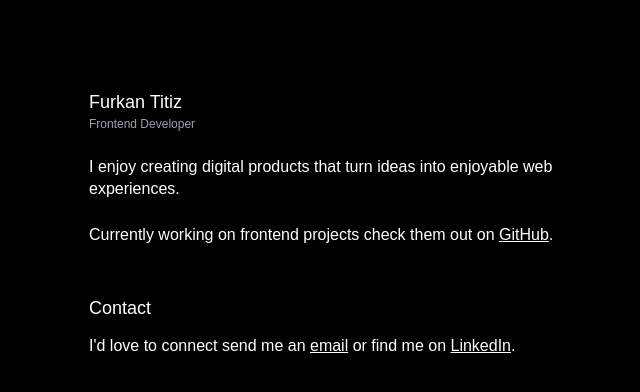
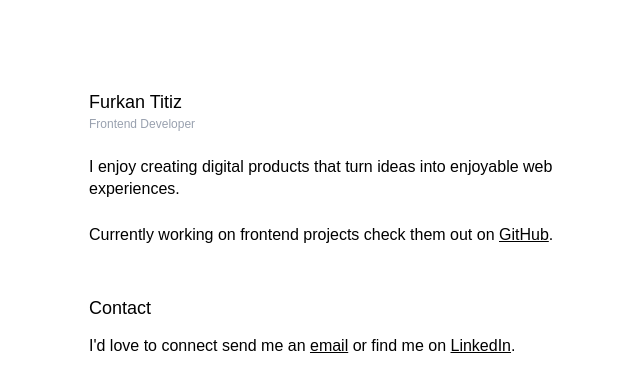
Before and after one commit to qrphy/homepage, a Next.js app: page / in a window 1280 px wide. Shown: the top 392 px of the page, without its empty margins (295-935 px from the left). Built offline with nearby package versions, Linux system fonts and the light colour scheme.

Commit message:
add dark-light mode

```diff
--- a/package.json
+++ b/package.json
@@ -20,9 +20,11 @@
     "@types/node": "^20",
     "@types/react": "^19",
     "@types/react-dom": "^19",
+    "autoprefixer": "^10.4.21",
     "eslint": "^9",
     "eslint-config-next": "15.4.5",
-    "tailwindcss": "^4",
+    "postcss": "^8.5.6",
+    "tailwindcss": "^4.1.12",
     "typescript": "^5"
   }
 }
--- a/src/app/globals.css
+++ b/src/app/globals.css
@@ -1,7 +1,6 @@
 @import "tailwindcss";
 
 body {
-  background-color: #000000;
   font-family: sans-serif;
   opacity: 0;
   animation: fade 2.5s forwards;
--- a/src/app/page.tsx
+++ b/src/app/page.tsx
@@ -2,7 +2,8 @@
 
 export default function Home() {
   return (
-    <div className="f-full bg-black text-white pt-16 m-6">
+    <body className="dark:bg-black dark:text-white">
+      <div className="f-full pt-16 m-6">
         <div className="max-w-lg mx-auto">
           <header className="mb-6">
             <h1 className="text-lg font-medium">Furkan Titiz</h1>
@@ -12,8 +13,8 @@ export default function Home() {
           </header>
           <div className="mb-12 [&>p]:leading-snug text-normal font-medium">
             <p>
-            I enjoy creating digital products that turn ideas into enjoyable web
-            experiences.
+              I enjoy creating digital products that turn ideas into enjoyable
+              web experiences.
             </p>
             <br />
             <p>
@@ -50,5 +51,6 @@ export default function Home() {
           </div>
         </div>
       </div>
+    </body>
   );
 }
--- /dev/null
+++ b/tailwind.config.js
@@ -0,0 +1,13 @@
+/** @type {import('tailwindcss').Config} */
+module.exports = {
+  darkMode: "media",
+  content: [
+    "./app/**/*.{js,ts,jsx,tsx}",
+    "./pages/**/*.{js,ts,jsx,tsx}",
+    "./components/**/*.{js,ts,jsx,tsx}",
+  ],
+  theme: {
+    extend: {},
+  },
+  plugins: [],
+};
```
Also changed, not shown: 1 other file (tests, documents, lock files or other folders). Lines whose indentation alone changed are shown as unchanged.
